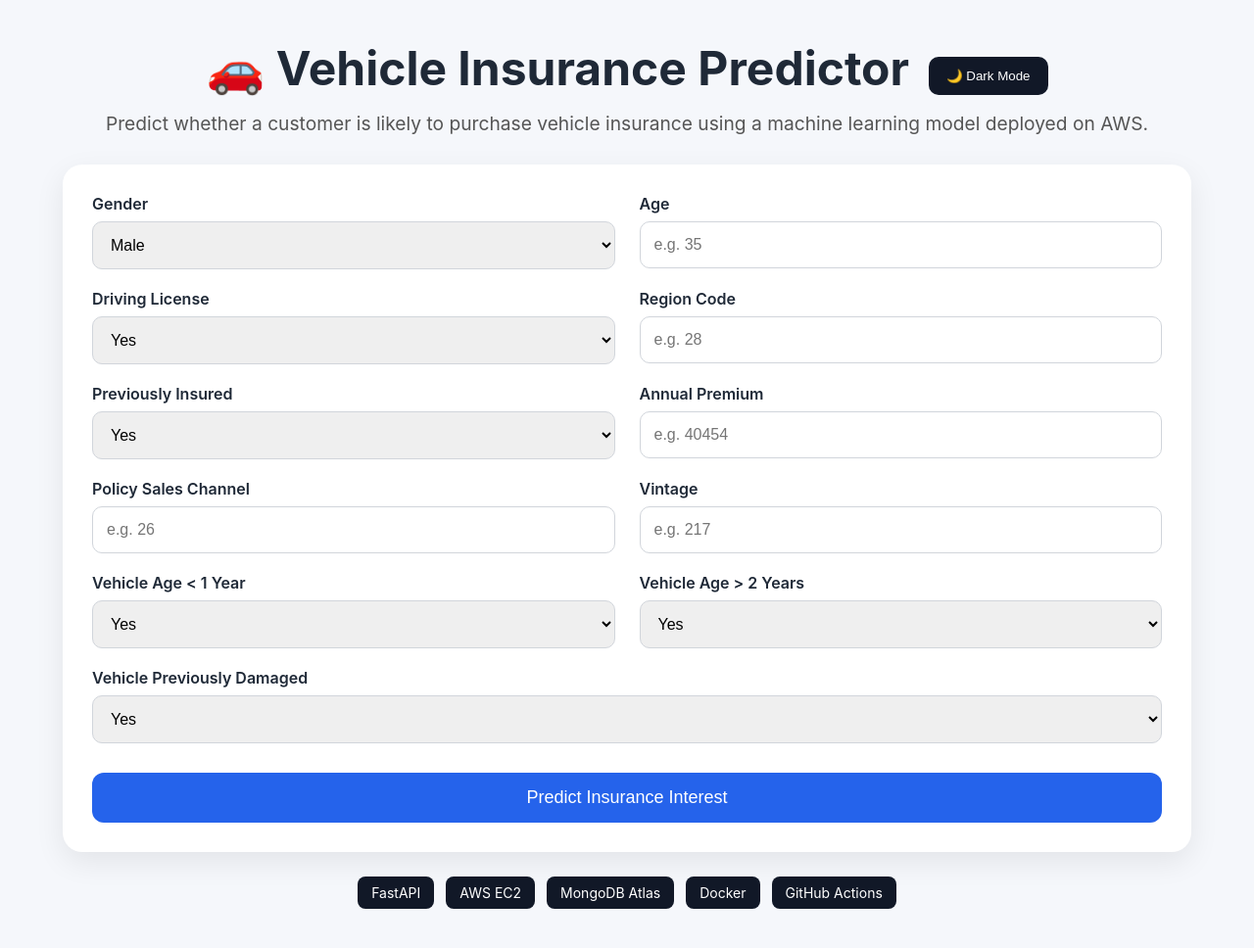
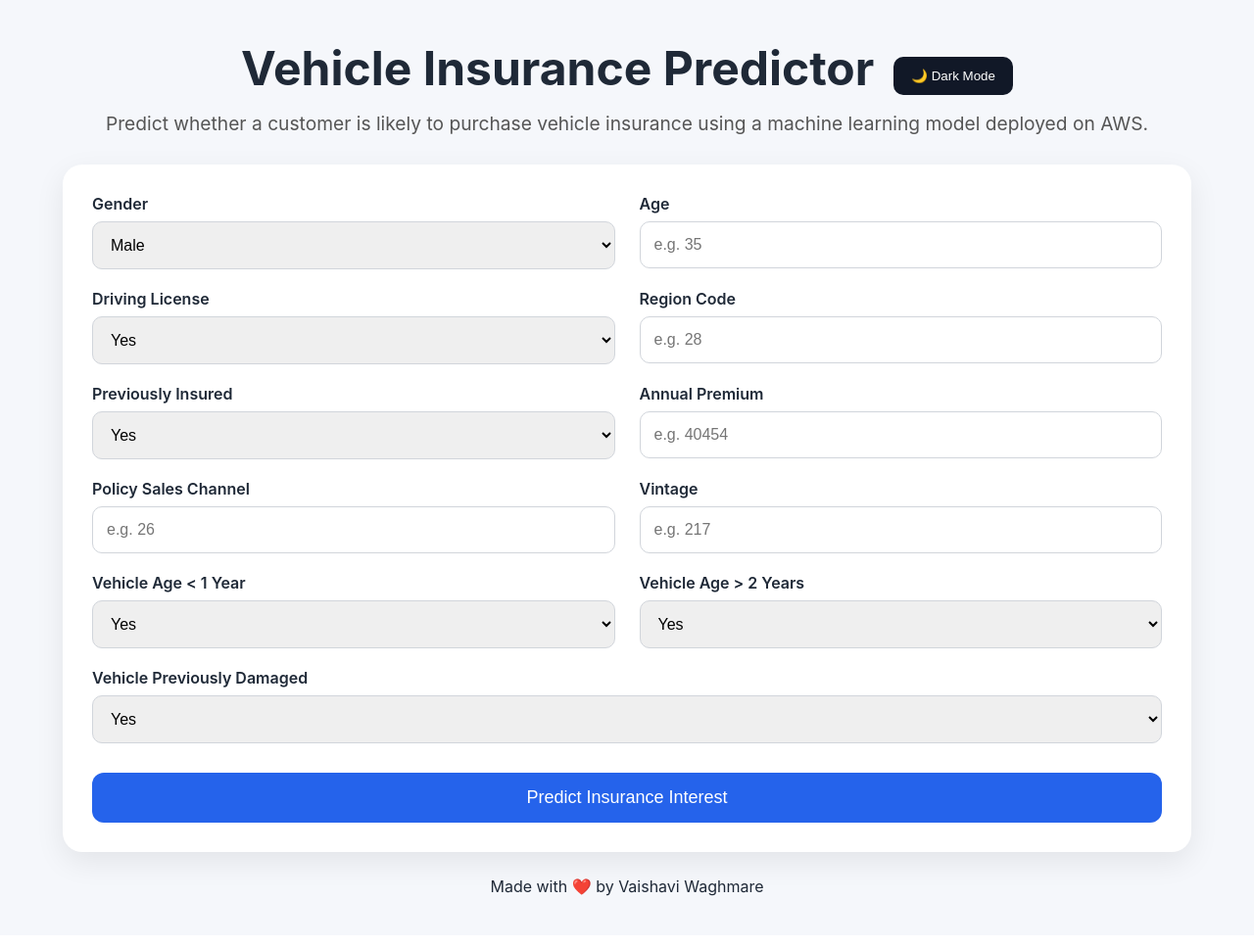
Before and after one commit to vaish9825/Vehicle_insurance, a FastAPI app: page / in a window 1280 px wide. Shown: the whole page at 98% size. After the commit the page ends 915 px from the top, so only its background shows below. Run offline with FastAPI, Linux system fonts and the light colour scheme; parts of the project's set-up code (start-up, migrations or seed data) failed here and were passed over.

Commit message:
refined ui

```diff
--- a/templates/vehicledata.html
+++ b/templates/vehicledata.html
@@ -13,7 +13,7 @@
     <div class="hero">
 
         <div class="header-row">
-            <h1>🚗 Vehicle Insurance Predictor</h1>
+            <h1>Vehicle Insurance Predictor</h1>
 
             <button type="button" id="themeToggle" class="theme-btn">
                 🌙 Dark Mode
@@ -123,11 +123,7 @@
     </div>
 
     <footer>
-        <span>FastAPI</span>
-        <span>AWS EC2</span>
-        <span>MongoDB Atlas</span>
-        <span>Docker</span>
-        <span>GitHub Actions</span>
+        <p>Made with ❤️ by Vaishavi Waghmare</p>
     </footer>
 
 </div>
```
